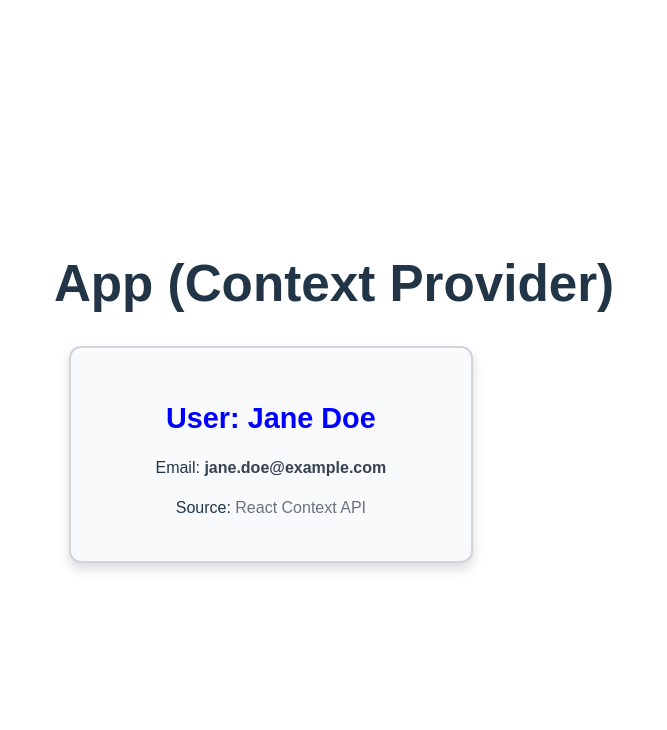
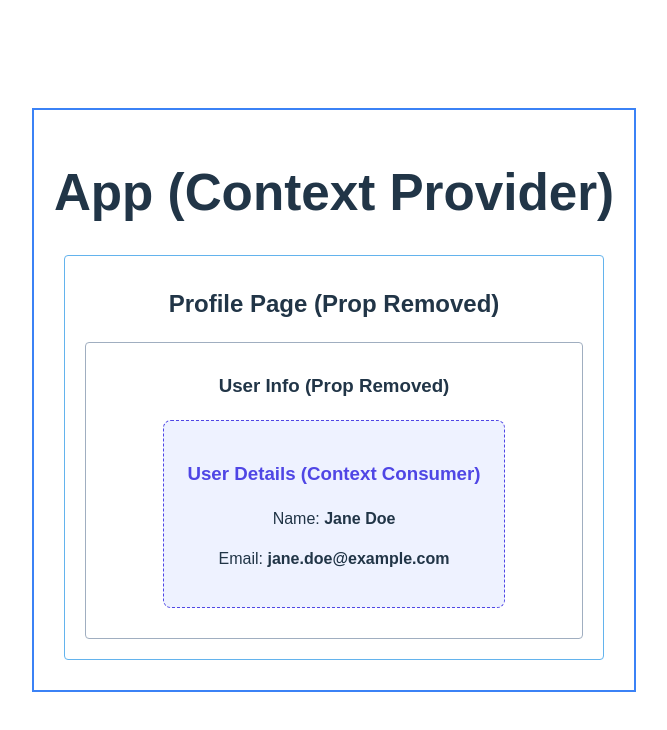
Before and after one commit to Jolinice/alx-fe-reactjs, a React (Vite) app in the folder alx-react-app-props/: page / in a window 1280 px wide. Shown: the top 730 px of the page, without its empty margins (306-973 px from the left). Built offline with nearby package versions, Linux system fonts and the light colour scheme.

Commit message:
fix: Task 2 - Implemented strict Context API refactor: App -> ProfilePage -> UserInfo -> UserDetails (Consumer)

```diff
--- a/alx-react-app-props/src/App.jsx
+++ b/alx-react-app-props/src/App.jsx
@@ -1,18 +1,19 @@
-import UserProfile from './components/UserProfile';
-import UserContext from './UserContext'; // Simple relative path
+import ProfilePage from './ProfilePage';
+import UserContext from './UserContext';
 import './App.css';
+// Note: You must delete or comment out any unused imports like UserProfile from the previous task
 
 function App() {
   // 1. Define the data at the top level
   const userData = { name: "Jane Doe", email: "jane.doe@example.com" };
 
   return (
-    <div className="App-Container" style={{ textAlign: 'center', fontFamily: 'sans-serif', maxWidth: '800px', margin: '0 auto' }}>
+    <div className="App-Container" style={{ textAlign: 'center', fontFamily: 'sans-serif', maxWidth: '800px', margin: '0 auto', border: '2px solid #3B82F6', padding: '20px' }}>
       <h1>App (Context Provider)</h1>
 
-      {/* Wrap UserProfile directly in the Provider */}
+      {/* Wrap the component tree in the Provider and pass the data via 'value' */}
       <UserContext.Provider value={userData}>
-        <UserProfile />
+        <ProfilePage />
       </UserContext.Provider>
     </div>
   );
--- /dev/null
+++ b/alx-react-app-props/src/ProfilePage.jsx
@@ -0,0 +1,15 @@
+import React from 'react';
+import UserInfo from './UserInfo';
+
+// Prop drilling fixed: The component signature no longer receives { userData }
+function ProfilePage() {
+  return (
+    <div style={{ padding: '10px', border: '1px solid #63B3ED', margin: '10px', borderRadius: '4px' }}>
+      <h2>Profile Page (Prop Removed)</h2>
+      {/* UserInfo is rendered, but no props are passed */}
+      <UserInfo />
+    </div>
+  );
+}
+
+export default ProfilePage;
--- a/alx-react-app-props/src/UserContext.js
+++ b/alx-react-app-props/src/UserContext.js
@@ -1,6 +1,6 @@
 import { createContext } from 'react';
 
-// Initialize the Context. We export it so all components can access it.
+// Initialize the Context. We export it for use by Provider and Consumer components.
 const UserContext = createContext(null);
 
 export default UserContext;
--- a/alx-react-app-props/src/UserDetails.jsx
+++ b/alx-react-app-props/src/UserDetails.jsx
@@ -1,14 +1,14 @@
-import { useContext } from 'react';
+import React, { useContext } from 'react';
 import UserContext from './UserContext';
 
+// This component no longer accepts props
 function UserDetails() {
-  // Use the useContext hook to grab the data from the provider
+  // Consume Context: This is the key change to eliminate prop drilling
   const userData = useContext(UserContext);
 
   return (
-    <div style={{ padding: '20px', border: '1px solid #ccc', borderRadius: '8px', maxWidth: '300px', margin: '20px auto' }}>
-      <h3 style={{ color: '#3182CE' }}>User Details (Consumed Context)</h3>
-      {/* The component now uses data directly from userData */}
+    <div style={{ padding: '20px', border: '1px dashed #4F46E5', borderRadius: '8px', maxWidth: '300px', margin: '20px auto', backgroundColor: '#EEF2FF' }}>
+      <h3 style={{ color: '#4F46E5' }}>User Details (Context Consumer)</h3>
       <p>Name: <strong>{userData.name}</strong></p>
       <p>Email: <strong>{userData.email}</strong></p>
     </div>
--- /dev/null
+++ b/alx-react-app-props/src/UserInfo.jsx
@@ -0,0 +1,15 @@
+import React from 'react';
+import UserDetails from './UserDetails';
+
+// Prop drilling fixed: The component signature no longer receives { userData }
+function UserInfo() {
+  return (
+    <div style={{ padding: '10px', border: '1px solid #A0AEC0', margin: '10px', borderRadius: '4px' }}>
+      <h3>User Info (Prop Removed)</h3>
+      {/* UserDetails is rendered, but no props are passed */}
+      <UserDetails />
+    </div>
+  );
+}
+
+export default UserInfo;
--- a/alx-react-app-props/src/components/UserProfile.jsx
+++ b/alx-react-app-props/src/components/UserProfile.jsx
@@ -1,39 +1,9 @@
-import React, { useContext } from 'react';
-import UserContext from '../UserContext'; // Simple relative path
-
-// This component no longer accepts props
-const UserProfile = () => {
-  // Use the useContext hook to grab the data from the provider
-  const userData = useContext(UserContext);
-
-  // Styles remain the same
-  const cardStyle = {
-    border: '2px solid #D1D5DB',
-    padding: '25px',
-    margin: '15px',
-    borderRadius: '12px',
-    maxWidth: '350px',
-    boxShadow: '0 6px 12px rgba(0,0,0,0.15)',
-    backgroundColor: '#F9FAFB'
-  };
-
-  const nameStyle = {
-    color: 'blue',
-    fontSize: '1.8rem',
-    marginBottom: '10px'
-  };
-
-  const valueStyle = {
-    fontWeight: '600',
-    color: '#374151'
-  };
-
+// alx-react-app-props/src/components/UserProfile.jsx
+// This file is unused by the Context refactor, so we reset it to a simple state.
+const UserProfile = (props) => {
   return (
-    <div style={cardStyle}>
-      {/* Reference Context Data: Name and Email */}
-      <h2 style={nameStyle}>User: {userData ? userData.name : 'Loading...'}</h2>
-      <p style={{ marginBottom: '8px' }}>Email: <span style={valueStyle}>{userData ? userData.email : 'N/A'}</span></p>
-      <p>Source: <span style={{ color: '#6B7280' }}>React Context API</span></p>
+    <div style={{ display: 'none' }}>
+      {/* This component is ignored for the Context task */}
     </div>
   );
 };
```
